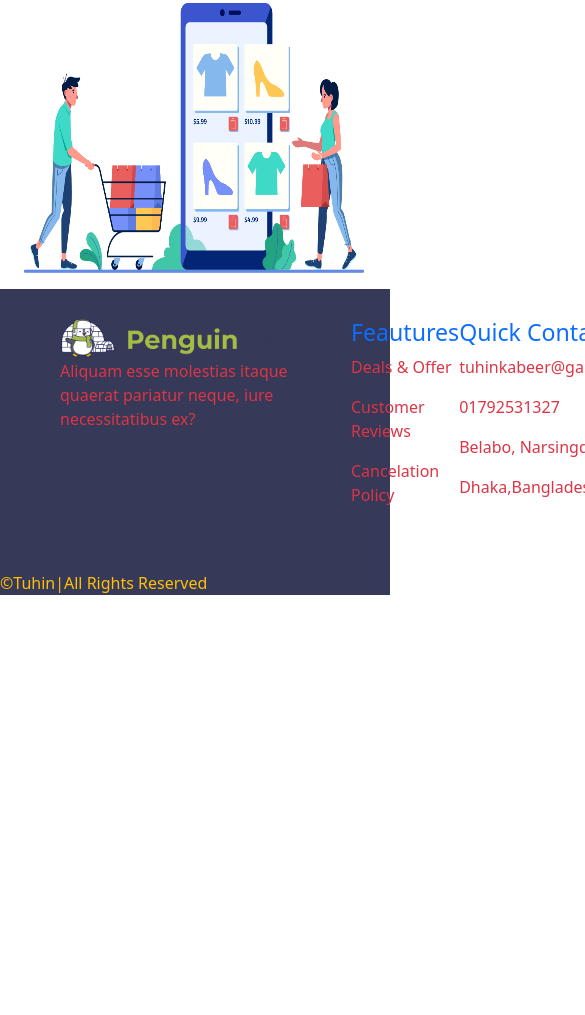
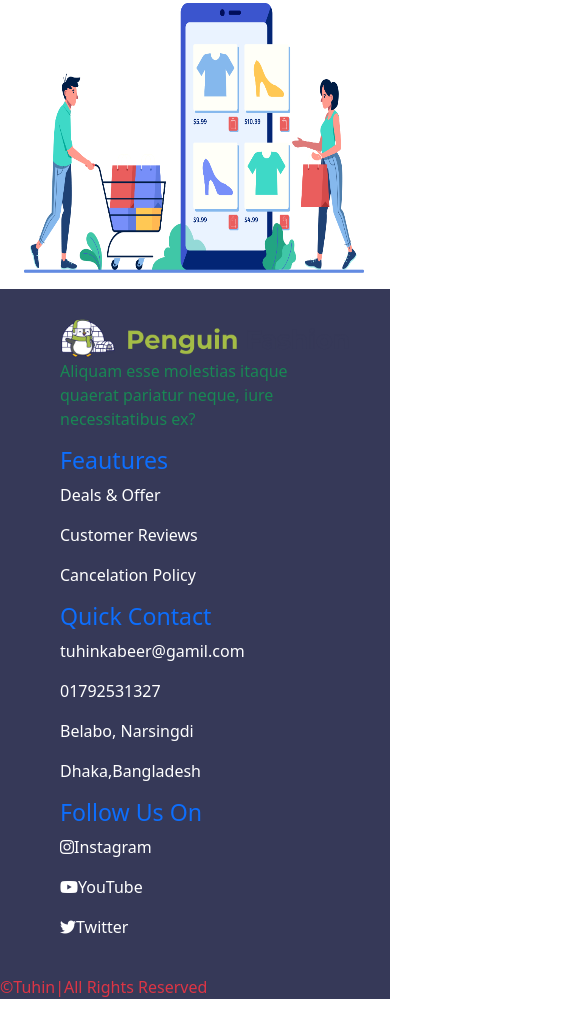
Before and after one commit to tuhink9/penguin-fashion, a plain HTML site: page index.html in a window 390 px wide. Shown: the part 4744-5759 px from the top of the page, 585 px wide, since content can reach past the window. Before the commit the page ends 5355 px from the top, so only its background shows below. Drawn offline with Linux system fonts and the light colour scheme.

Commit message:
responsive did

```diff
--- a/index.html
+++ b/index.html
@@ -12,6 +12,18 @@
         display: grid;
         grid-template-columns: repeat(4,2fr);
         padding: 30px 0px 20px 60px;
+      }
+      @media (min-width:1024px),(max-width:1400px) {
+        .container-footer{
+        display: grid;
+        grid-template-columns: repeat(4,2fr);
+      }
+    }
+      @media (max-width:768px) {
+        .container-footer{
+        display: grid;
+        grid-template-columns: repeat(1,2fr);
+      }
       }
     </style>
 </head>
@@ -181,31 +193,31 @@
       <div class="container-footer">
         <div>
           <img width="291" height="40" src="penguin-fashion-main/icons/Group 33072.png" alt="">
-          <p class="text-danger">Aliquam esse molestias itaque <br>
+          <p class="text-success">Aliquam esse molestias itaque <br>
             quaerat pariatur neque, iure <br>
             necessitatibus ex?</p>
         </div>
         <div>
           <h3 class="text-primary">Feautures</h3>
-        <p class="text-danger">Deals & Offer</p>
-        <p class="text-danger">Customer Reviews</p>
-        <p class="text-danger">Cancelation Policy</p>
+        <p class="text-white">Deals & Offer</p>
+        <p class="text-white">Customer Reviews</p>
+        <p class="text-white">Cancelation Policy</p>
       </div>
         <div>
           <h3 class="text-primary">Quick Contact</h3>
-        <p class="text-danger">tuhinkabeer@gamil.com</p>
-        <p class="text-danger">01792531327</p>
-        <p class="text-danger">Belabo, Narsingdi</p>
-        <p class="text-danger">Dhaka,Bangladesh</p>
+        <p class="text-white">tuhinkabeer@gamil.com</p>
+        <p class="text-white">01792531327</p>
+        <p class="text-white">Belabo, Narsingdi</p>
+        <p class="text-white">Dhaka,Bangladesh</p>
       </div>
         <div>
           <h3 class="text-primary">Follow Us On</h3>
-        <p class="text-danger"><i class="fab fa-instagram"></i>Instagram</p>
-        <p class="text-danger"><i class="fab fa-youtube"></i>YouTube</p>
-        <p class="text-danger"><i class="fab fa-twitter"></i>Twitter</p>
+        <p class="text-white"><i class="fab fa-instagram"></i>Instagram</p>
+        <p class="text-white"><i class="fab fa-youtube"></i>YouTube</p>
+        <p class="text-white"><i class="fab fa-twitter"></i>Twitter</p>
       </div>
       </div>
-      <p class="text-warning">&copy;Tuhin|All Rights Reserved</p>
+      <p class="text-danger">&copy;Tuhin|All Rights Reserved</p>
     </footer>
     <script src="bootstrap-js/bootstrap.bundle.min.js"></script>
 </body>
```
